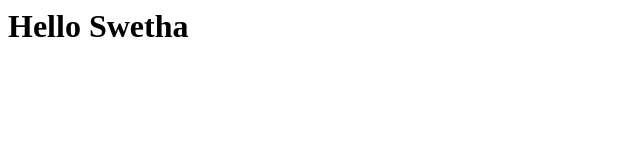
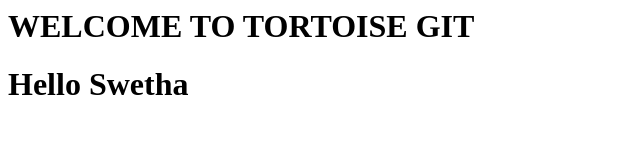
Before and after one commit to Swe-Swetha/git, a plain HTML site: page index.html in a window 1280 px wide. Shown: the whole page, without its empty margins (0-640 px from the left). Drawn offline with Linux system fonts and the light colour scheme.

Commit message:
add app.html and update on index.html, README.md

```diff
--- a/index.html
+++ b/index.html
@@ -1 +1,2 @@
+<h1>WELCOME TO TORTOISE GIT</h1>
 <h1>Hello Swetha</h1>
```
Also changed, not shown: app.html (added, +1 -0 lines), 1 other file.
